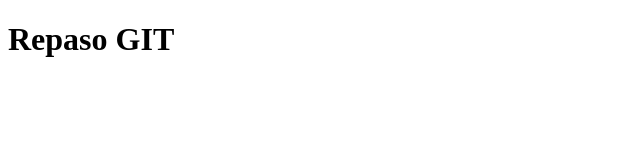
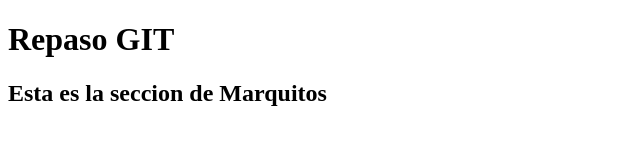
Before and after one commit to patoogm/repasogit, a plain HTML site: page index.html in a window 1280 px wide. Shown: the whole page, without its empty margins (0-640 px from the left). Drawn offline with Linux system fonts and the light colour scheme.

Commit message:
cambios marcos

```diff
--- a/index.html
+++ b/index.html
@@ -7,5 +7,8 @@
 </head>
 <body>
   <h1>Repaso GIT</h1>
+  <section>
+    <h2>Esta es la seccion de Marquitos</h2>
+  </section>
 </body>
 </html>
```
